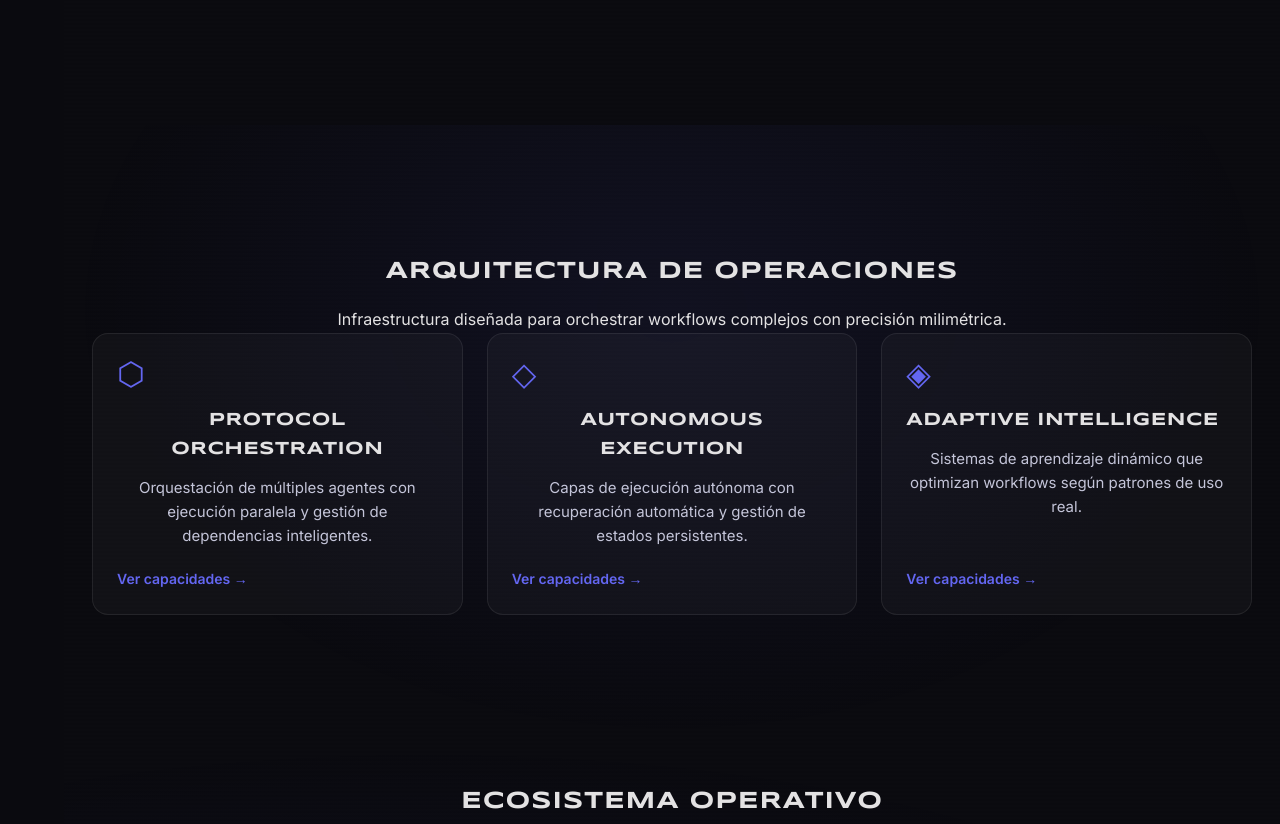
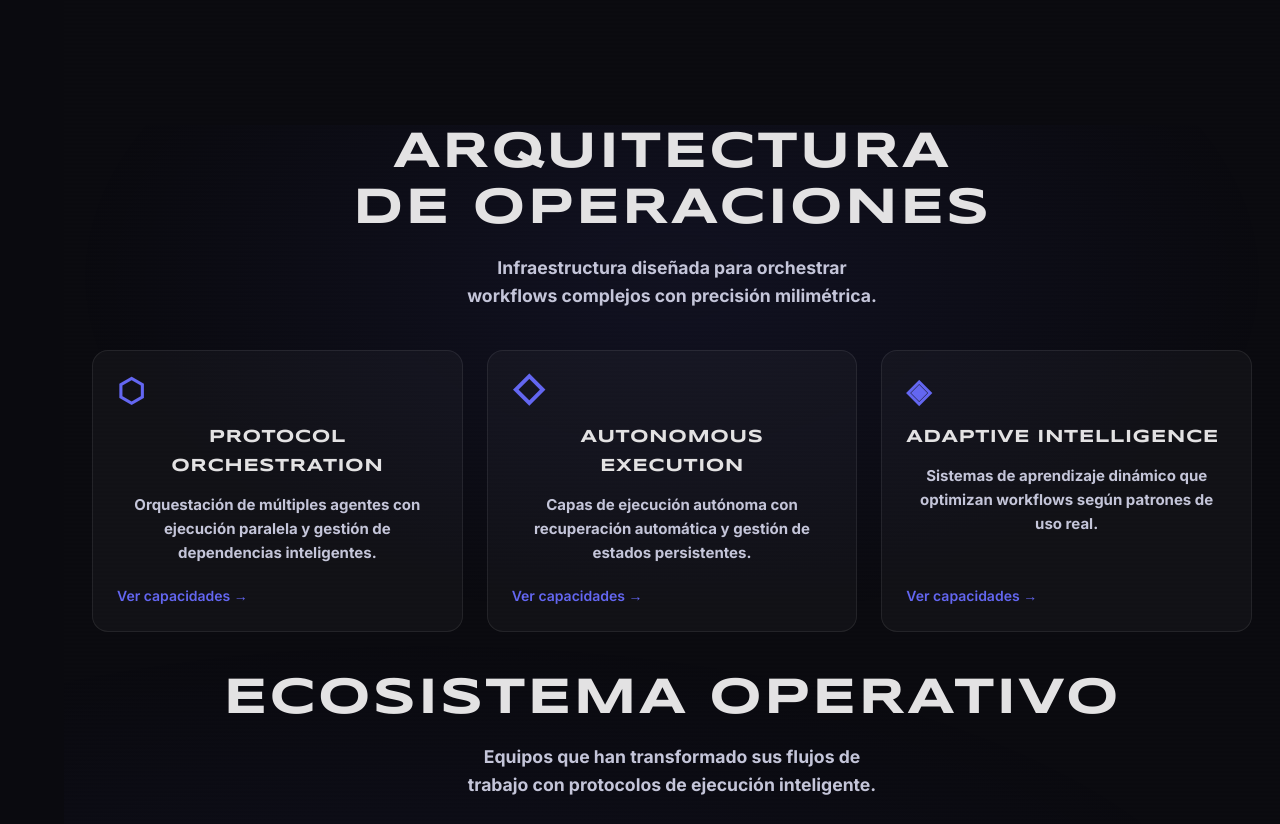
Before and after one commit to masteriaj001-ship-it/antares, a website built with Vite: page index.html in a window 1280 px wide. Shown: the part 1301-2125 px from the top of the page. Built offline with nearby package versions, Linux system fonts and the light colour scheme.

Commit message:
design: unify section titles (h2) typography and spacing globally

```diff
--- a/src/styles/components/features.css
+++ b/src/styles/components/features.css
@@ -5,6 +5,11 @@
 .features {
     background:
         radial-gradient(ellipse at 50% 30%, rgba(99, 102, 241, 0.08) 0%, transparent 70%);
+}
+
+.container {
+
+    font-weight: 700;
 }
 
 .feature-card {
--- a/src/styles/layout/sections.css
+++ b/src/styles/layout/sections.css
@@ -1,6 +1,28 @@
 .section {
-    padding: var(--space-10) 0;
+    padding: var(--space-12) 0;
     text-align: center;
+}
+
+.section h2 {
+    font-family: var(--font-heading);
+    font-size: clamp(2rem, 4vw, 3.5rem);
+    font-weight: 700;
+    color: var(--color-text-main);
+    text-transform: uppercase;
+    letter-spacing: 2px;
+    line-height: 1.1;
+    text-wrap: balance;
+    margin: 0 auto var(--space-4) auto;
+}
+
+.section > .container > p {
+    font-family: var(--font-main);
+    font-size: 1.1rem;
+    color: var(--color-text-muted);
+    max-width: 600px;
+    margin: 0 auto var(--space-8) auto;
+    line-height: 1.6;
+    text-wrap: balance;
 }
 
 .grid {
```
